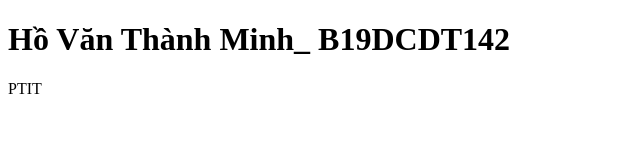
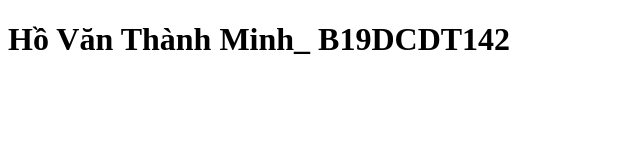
Before and after one commit to HoVanThanhMinh/demo_git, a plain HTML site: page index.html in a window 1280 px wide. Shown: the full height of the page, 0-640 px from the left. Drawn offline with Linux system fonts and the light colour scheme.

Commit message:
Revert "fix code and add file txt"
This reverts commit f716ebbcd49384692af135767c4e342b770e8394.

```diff
--- a/index.html
+++ b/index.html
@@ -10,7 +10,6 @@
 
 <body>
     <h1>Hồ Văn Thành Minh_ B19DCDT142</h1>
-    <p>PTIT</p>
 </body>
 
 </html>
--- a/main.css
+++ b/main.css
@@ -4,6 +4,3 @@ body{
 h1{
     color: aquamarine;
 }
-p{
-    color: aliceblue;
-}
```
Also changed, not shown: demo.txt (deleted).
